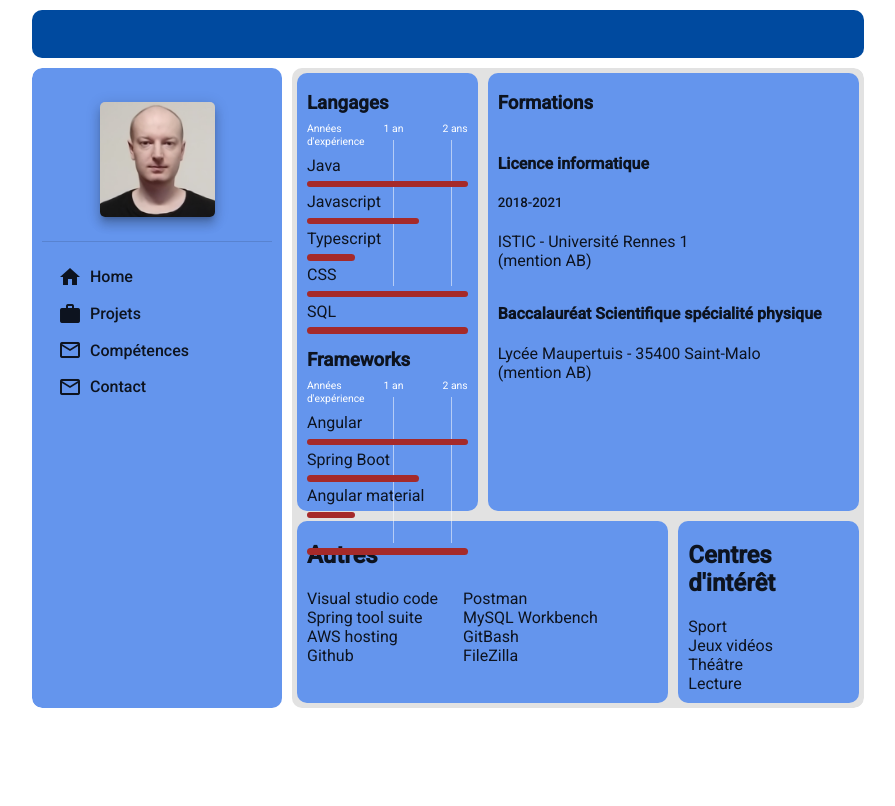
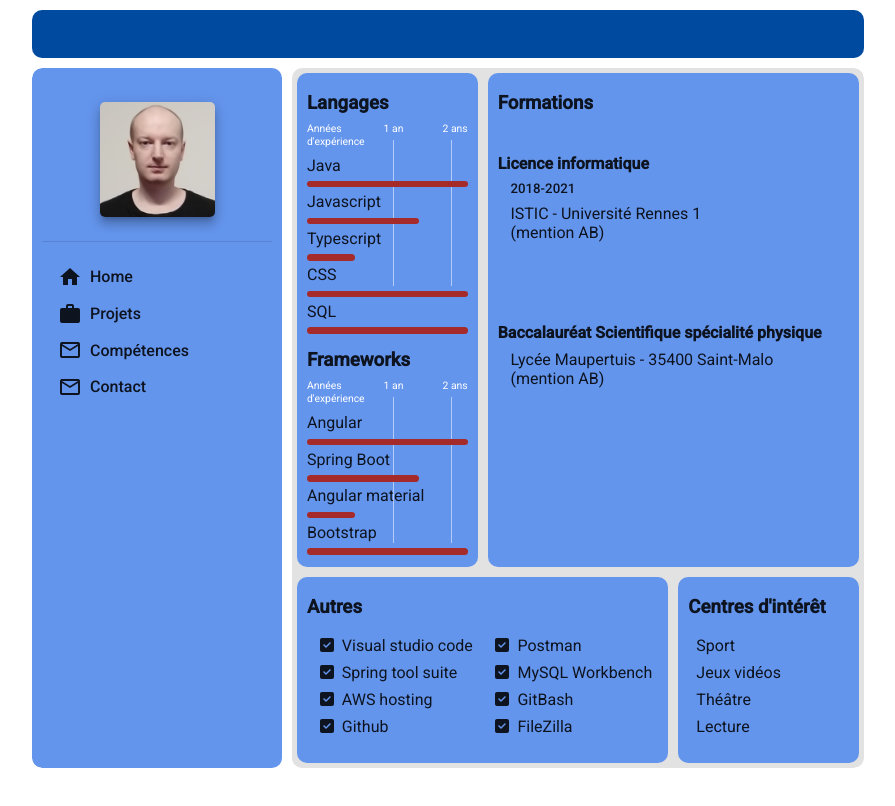
Before and after one commit to faberthet/cv, an Angular app: page /competences in a window 1280 px wide. Shown: the top 806 px of the page, without its empty margins (192-1087 px from the left). Built offline with nearby package versions, Linux system fonts and the light colour scheme.

Commit message:
styles competences

```diff
--- a/src/app/app.component.css
+++ b/src/app/app.component.css
@@ -52,6 +52,7 @@ mat-sidenav-content{
     /* padding: 10px;
     padding-left: 10px; */
     border-radius: 10px;
+    min-height: 700px;
 }
 
 
--- a/src/app/pages/competences/autres/autres.component.css
+++ b/src/app/pages/competences/autres/autres.component.css
@@ -1,6 +1,22 @@
-.flex{
-    display: flex;
+
+.grid{
+    width: 100%;
+    display: grid;
+    grid-template-columns: 1fr 1fr;
+    grid-template-rows: 1fr;
+    grid-template-areas:
+      "A B";
 }
-.box{
-    margin-right: 25px;
+.cel1{
+    grid-area: A;
 }
+.cel2{
+    grid-area: B;
+}
+li{
+    padding-bottom: .5rem;
+    padding-left: 0.8rem;
+}
+fa-icon{
+    margin-right: 0.5rem;
+}
--- a/src/app/pages/competences/autres/autres.component.html
+++ b/src/app/pages/competences/autres/autres.component.html
@@ -1,19 +1,19 @@
-<h2> Autres</h2>
-<div class="flex">
-    <div class="box">
+<h3> Autres</h3>
+<div class="grid">
+    <div class="cel1">
         <ul>
-            <li>Visual studio code</li>
-            <li>Spring tool suite</li>
-            <li>AWS hosting</li>
-            <li>Github</li>
+            <li><fa-icon [icon]="faSquareCheck"></fa-icon>Visual studio code</li>
+            <li><fa-icon [icon]="faSquareCheck"></fa-icon>Spring tool suite</li>
+            <li><fa-icon [icon]="faSquareCheck"></fa-icon>AWS hosting</li>
+            <li><fa-icon [icon]="faSquareCheck"></fa-icon>Github</li>
         </ul>
     </div>
-    <div class="box">
+    <div class="cel2">
         <ul>
-            <li>Postman</li>
-            <li>MySQL Workbench</li>
-            <li>GitBash</li>
-            <li>FileZilla</li>
+            <li><fa-icon [icon]="faSquareCheck"></fa-icon>Postman</li>
+            <li><fa-icon [icon]="faSquareCheck"></fa-icon>MySQL Workbench</li>
+            <li><fa-icon [icon]="faSquareCheck"></fa-icon>GitBash</li>
+            <li><fa-icon [icon]="faSquareCheck"></fa-icon>FileZilla</li>
         </ul>
     </div>
 </div>
--- a/src/app/pages/competences/autres/autres.component.ts
+++ b/src/app/pages/competences/autres/autres.component.ts
@@ -1,4 +1,5 @@
 import { Component, OnInit } from '@angular/core';
+import { faCircleCheck, faSquareCheck } from '@fortawesome/free-solid-svg-icons';
 
 @Component({
   selector: 'app-autres',
@@ -6,6 +7,8 @@ import { Component, OnInit } from '@angular/core';
   styleUrls: ['./autres.component.css']
 })
 export class AutresComponent implements OnInit {
+  faCircleCheck= faCircleCheck;
+  faSquareCheck=faSquareCheck
 
   constructor() { }
 
--- a/src/app/pages/competences/competences.component.css
+++ b/src/app/pages/competences/competences.component.css
@@ -3,7 +3,7 @@
     height: 100%;
     display: grid;
     grid-template-columns: 1fr 1fr 1fr;
-    grid-template-rows: 70% 30%;
+    grid-template-rows: 72% 28%;
     grid-template-areas:
       "L D D"
       "A A H";
@@ -15,7 +15,6 @@
     border-radius: 10px;
     padding: 10px;
     padding-top: 0;
-
 }
 .diplomes{
     grid-area: D;
--- a/src/app/pages/competences/formations/formations.component.css
+++ b/src/app/pages/competences/formations/formations.component.css
@@ -13,9 +13,13 @@ img{
        width: 115px;
    }
 }
-
+h4{
+    margin-bottom: .5rem;
+}
 h5{
     font-weight: 500;
+    margin-top: 0;
+    margin-bottom: .5rem;
 }
 .grid{
     height: 70%;
@@ -32,3 +36,6 @@ h5{
 .bac{
     grid-area: B;
 }
+.bloc{
+    padding-left: .8rem;
+}
--- a/src/app/pages/competences/formations/formations.component.html
+++ b/src/app/pages/competences/formations/formations.component.html
@@ -2,19 +2,21 @@
 <div class="grid">
     <div class="licence">
         <h4>Licence informatique</h4>
+        <div class="bloc">
         <h5>2018-2021</h5>
-        ISTIC - Université Rennes 1 <br>
-        (mention AB)
-
+            ISTIC - Université Rennes 1 <br>
+            (mention AB)
+        </div>
             <!-- <div>
                 <img class="avatar mat-elevation-z8" src="assets/images/istic2.png" alt="logo istic">
             </div> -->
     </div>
     <div class="bac">
         <h4> Baccalauréat Scientifique spécialité physique </h4>
-        Lycée Maupertuis - 35400 Saint-Malo <br>
-        (mention AB)
-
+        <div class="bloc">
+            Lycée Maupertuis - 35400 Saint-Malo <br>
+            (mention AB)
+        </div>
             <!-- <div>
                 <img class="avatar mat-elevation-z8" src="assets/images/logomaup.png" alt="logo maupertuis">
             </div> -->
--- a/src/app/pages/competences/interets/interets.component.css
+++ b/src/app/pages/competences/interets/interets.component.css
@@ -0,0 +1,4 @@
+li{
+    padding-left: 0.5rem;
+    padding-bottom: 0.5rem;
+}
--- a/src/app/pages/competences/interets/interets.component.html
+++ b/src/app/pages/competences/interets/interets.component.html
@@ -1,4 +1,4 @@
-<h2>  Centres d'intérêt</h2>
+<h3>  Centres d'intérêt</h3>
 <ul>
     <li>Sport</li>
     <li>Jeux vidéos</li>
```
